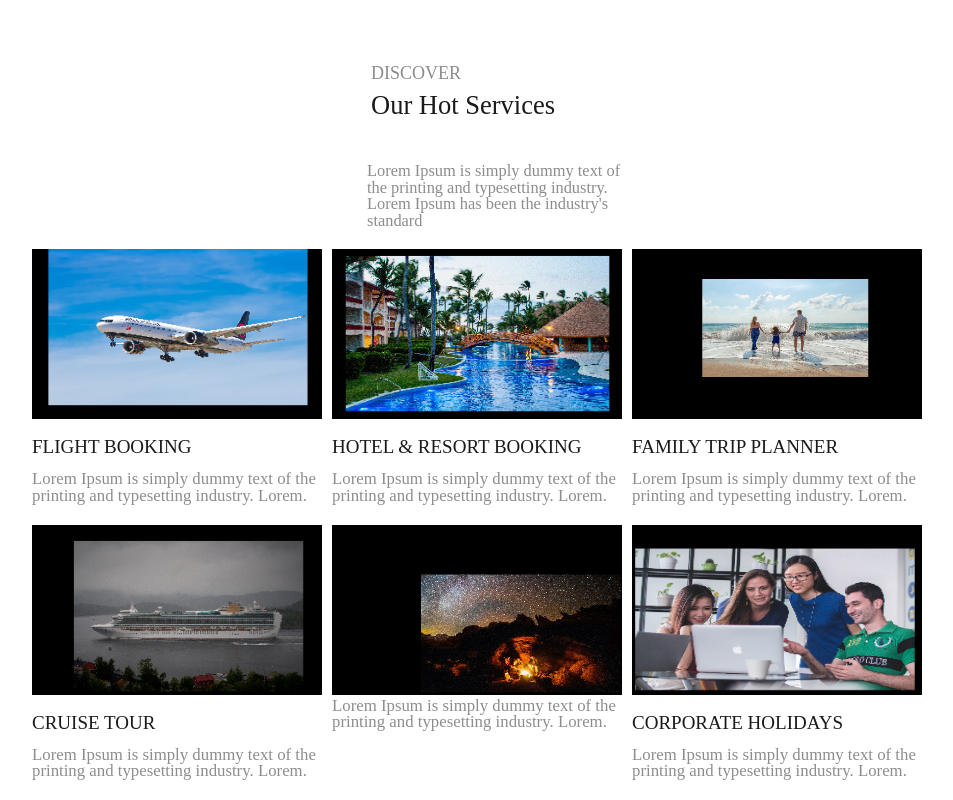
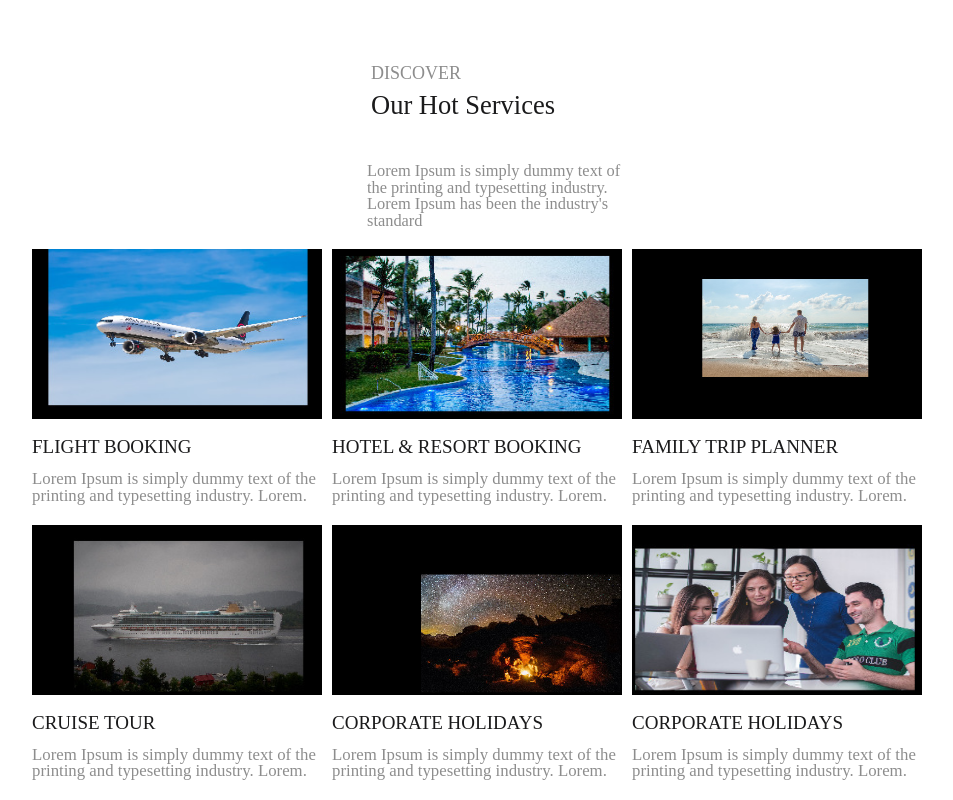
Before and after one commit to datokorgalidze/test, a plain HTML site: page index.html in a window 1280 px wide. Shown: the part 732-1532 px from the top of the page, without its empty margins (158-1111 px from the left). Drawn offline with Linux system fonts and the light colour scheme; files that its build step writes are made by us from their sources.

Commit message:
Update index.html

```diff
--- a/index.html
+++ b/index.html
@@ -87,6 +87,7 @@
           </div>
           <div class="card mod5">
             <img class="foto" src="img/fire.jpeg" />
+             <h5>CORPORATE HOLIDAYS</h5>
             <p>
               Lorem Ipsum is simply dummy text of the printing and typesetting
               industry. Lorem.
```
